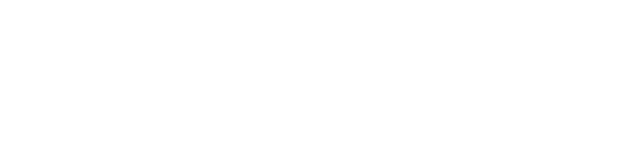
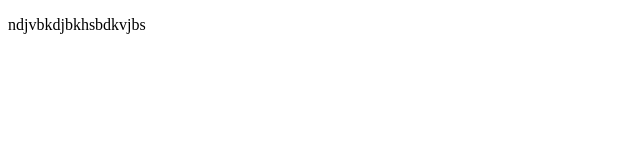
Before and after one commit to bastian-letelier/PruebaRepositorio, a plain HTML site: page index.html in a window 1280 px wide. Shown: the whole page, without its empty margins (0-640 px from the left). Drawn offline with Linux system fonts and the light colour scheme.

Commit message:
codigo  ua nuevo

```diff
--- a/index.html
+++ b/index.html
@@ -6,6 +6,7 @@
     <title>Documento_prueba</title>
 </head>
 <body>
+    <p>ndjvbkdjbkhsbdkvjbs</p>
 
 </body>
 </html>
```
